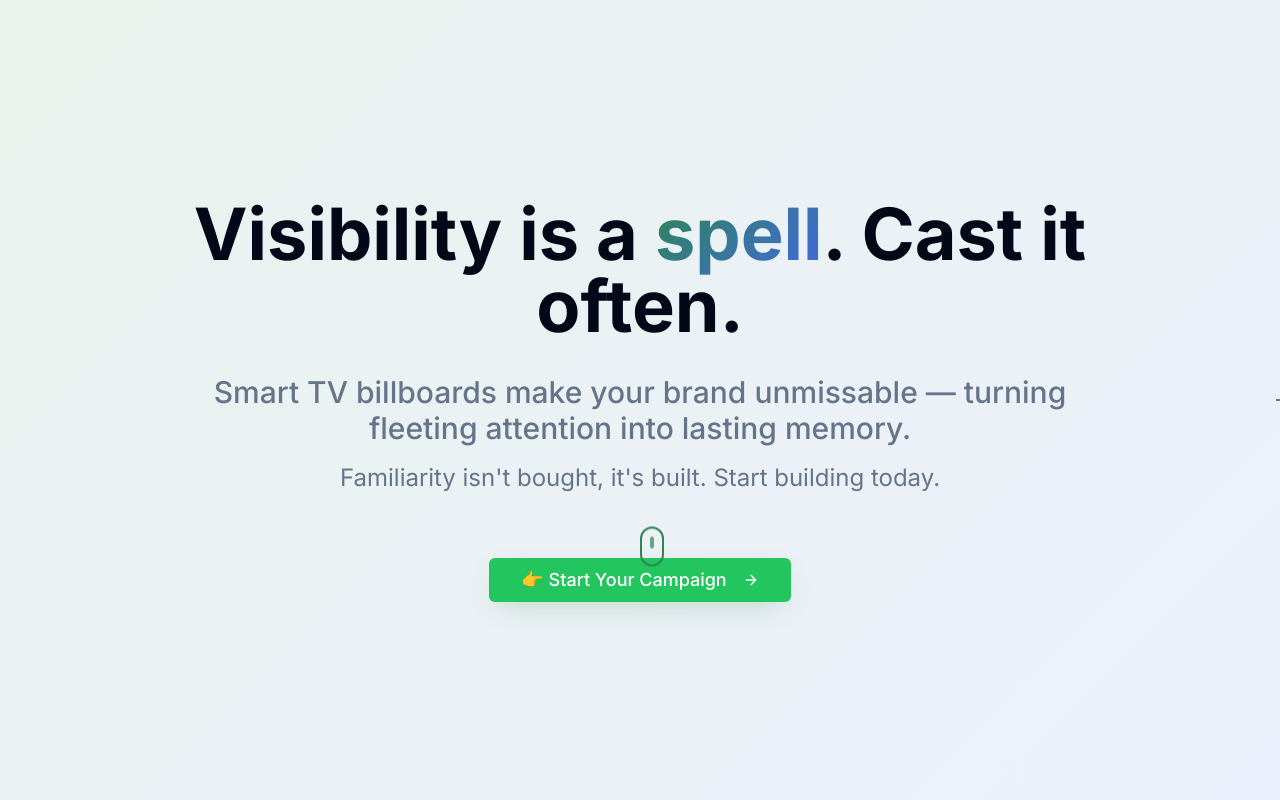
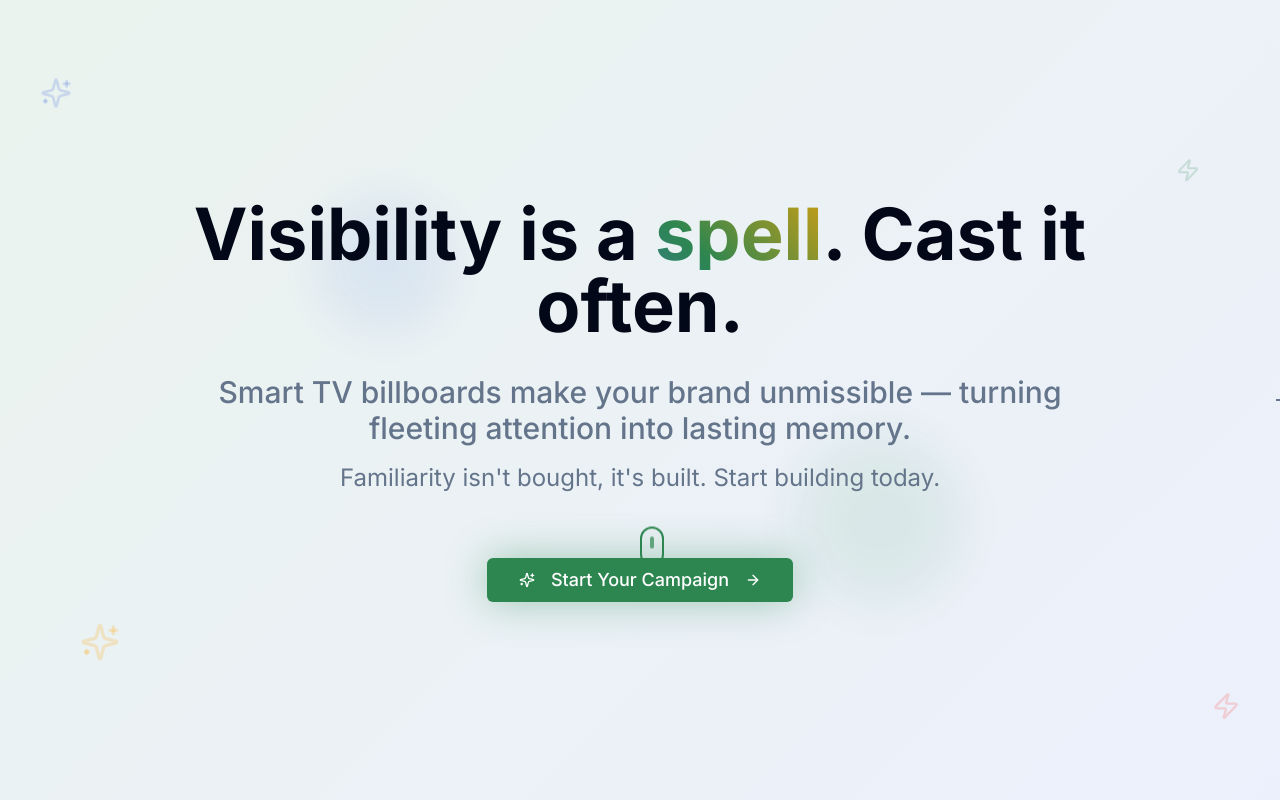
Before and after one commit to Stoksweet/space-time-signals, a React (Vite) app: page / in a window 1280 px wide. Shown: the top 800 px of the page. Built offline with nearby package versions, Linux system fonts and the light colour scheme.

Commit message:
Add animations to cover section

```diff
--- a/src/components/HeroSection.tsx
+++ b/src/components/HeroSection.tsx
@@ -1,24 +1,44 @@
 import { Button } from "@/components/ui/button";
-import { ArrowRight, MessageCircle } from "lucide-react";
+import { ArrowRight, Sparkles, Zap } from "lucide-react";
 
 export const HeroSection = () => {
   return (
     <section className="min-h-screen flex items-center justify-center bg-gradient-hero relative overflow-hidden">
+      {/* Animated Background Elements */}
+      <div className="absolute inset-0">
+        {/* Floating Spell Elements */}
+        <div className="absolute top-20 left-10 animate-float">
+          <Sparkles className="h-8 w-8 text-st-blue/20" />
+        </div>
+        <div className="absolute top-40 right-20 animate-float animation-delay-1000">
+          <Zap className="h-6 w-6 text-st-green/20" />
+        </div>
+        <div className="absolute bottom-32 left-20 animate-float animation-delay-2000">
+          <Sparkles className="h-10 w-10 text-st-yellow/20" />
+        </div>
+        <div className="absolute bottom-20 right-10 animate-float animation-delay-500">
+          <Zap className="h-7 w-7 text-st-red/20" />
+        </div>
+
+        {/* Gradient Orbs */}
+        <div className="absolute top-1/4 left-1/4 w-32 h-32 bg-st-blue/10 rounded-full blur-xl animate-glow-pulse"></div>
+        <div className="absolute bottom-1/4 right-1/4 w-40 h-40 bg-st-green/10 rounded-full blur-xl animate-glow-pulse animation-delay-1500"></div>
+      </div>
       <div className="container mx-auto px-6 text-center relative z-10">
         <div className="max-w-4xl mx-auto space-y-8">
           {/* Hook Headline */}
-          <h1 className="text-5xl md:text-7xl font-bold leading-tight">
+          <h1 className="text-5xl md:text-7xl font-bold leading-tight animate-fade-in">
             Visibility is a{" "}
-            <span className="text-transparent bg-gradient-brand bg-clip-text">
+            <span className="text-transparent bg-gradient-spell bg-clip-text animate-spell-cast bg-[length:200%_200%] inline-block">
               spell
             </span>
             . Cast it often.
           </h1>
 
           {/* Subheadline */}
-          <div className="space-y-4">
+          <div className="space-y-4 animate-fade-in-delayed">
             <p className="text-2xl md:text-3xl text-muted-foreground font-medium">
-              Smart TV billboards make your brand unmissable — turning fleeting attention into lasting memory.
+              Smart TV billboards make your brand unmissible — turning fleeting attention into lasting memory.
             </p>
             <p className="text-xl md:text-2xl text-muted-foreground">
               Familiarity isn't bought, it's built. Start building today.
@@ -26,19 +46,20 @@ export const HeroSection = () => {
           </div>
 
           {/* Primary CTA */}
-          <div className="pt-8">
+          <div className="pt-8 animate-scale-in animation-delay-600">
             <Button
               asChild
               size="lg"
-              className="text-lg px-8 py-4 bg-green-500 hover:bg-green-600 text-white shadow-brand transform hover:scale-105 transition-all duration-200"
+              className="text-lg px-8 py-4 bg-st-green hover:bg-st-green/90 text-white shadow-glow transform hover:scale-105 transition-all duration-300 hover:shadow-spell group"
             >
               <a
                 href="https://app.spacetimeadvertising.com"
                 target="_blank"
                 rel="noopener noreferrer"
               >
-                👉 Start Your Campaign
-                <ArrowRight className="ml-2 h-5 w-5" />
+                <Sparkles className="mr-2 h-5 w-5 group-hover:animate-spin" />
+                Start Your Campaign
+                <ArrowRight className="ml-2 h-5 w-5 group-hover:translate-x-1 transition-transform" />
               </a>
             </Button>
           </div>
--- a/src/index.css
+++ b/src/index.css
@@ -45,7 +45,10 @@
     /* Custom brand gradients */
     --gradient-brand: linear-gradient(135deg, hsl(var(--st-green)), hsl(var(--st-blue)));
     --gradient-hero: linear-gradient(135deg, hsl(var(--st-green) / 0.1), hsl(var(--st-blue) / 0.1));
+    --gradient-spell: linear-gradient(45deg, hsl(var(--st-blue)), hsl(var(--st-green)), hsl(var(--st-yellow)));
     --shadow-brand: 0 10px 30px -10px hsl(var(--st-green) / 0.3);
+    --shadow-glow: 0 0 40px hsl(var(--st-green) / 0.4);
+    --shadow-spell: 0 0 60px hsl(var(--st-blue) / 0.3);
 
     --sidebar-background: 0 0% 98%;
     --sidebar-foreground: 240 5.3% 26.1%;
@@ -106,3 +109,25 @@
     @apply bg-background text-foreground font-inter;
   }
 }
+
+@layer utilities {
+  .animation-delay-500 {
+    animation-delay: 0.5s;
+  }
+
+  .animation-delay-600 {
+    animation-delay: 0.6s;
+  }
+
+  .animation-delay-1000 {
+    animation-delay: 1s;
+  }
+
+  .animation-delay-1500 {
+    animation-delay: 1.5s;
+  }
+
+  .animation-delay-2000 {
+    animation-delay: 2s;
+  }
+}
--- a/tailwind.config.ts
+++ b/tailwind.config.ts
@@ -73,10 +73,13 @@ export default {
 			},
 			backgroundImage: {
 				'gradient-brand': 'var(--gradient-brand)',
-				'gradient-hero': 'var(--gradient-hero)'
+				'gradient-hero': 'var(--gradient-hero)',
+				'gradient-spell': 'var(--gradient-spell)'
 			},
 			boxShadow: {
-				'brand': 'var(--shadow-brand)'
+				'brand': 'var(--shadow-brand)',
+				'glow': 'var(--shadow-glow)',
+				'spell': 'var(--shadow-spell)'
 			},
 			borderRadius: {
 				lg: 'var(--radius)',
@@ -99,11 +102,66 @@ export default {
 					to: {
 						height: '0'
 					}
+				},
+				'fade-in': {
+					'0%': {
+						opacity: '0',
+						transform: 'translateY(20px)'
+					},
+					'100%': {
+						opacity: '1',
+						transform: 'translateY(0)'
+					}
+				},
+				'scale-in': {
+					'0%': {
+						transform: 'scale(0.95)',
+						opacity: '0'
+					},
+					'100%': {
+						transform: 'scale(1)',
+						opacity: '1'
+					}
+				},
+				'glow-pulse': {
+					'0%, 100%': {
+						opacity: '1',
+						transform: 'scale(1)'
+					},
+					'50%': {
+						opacity: '0.8',
+						transform: 'scale(1.05)'
+					}
+				},
+				'spell-cast': {
+					'0%': {
+						backgroundPosition: '0% 50%'
+					},
+					'50%': {
+						backgroundPosition: '100% 50%'
+					},
+					'100%': {
+						backgroundPosition: '0% 50%'
+					}
+				},
+				'float': {
+					'0%, 100%': {
+						transform: 'translateY(0px)'
+					},
+					'50%': {
+						transform: 'translateY(-10px)'
+					}
 				}
 			},
 			animation: {
 				'accordion-down': 'accordion-down 0.2s ease-out',
-				'accordion-up': 'accordion-up 0.2s ease-out'
+				'accordion-up': 'accordion-up 0.2s ease-out',
+				'fade-in': 'fade-in 0.8s ease-out',
+				'fade-in-delayed': 'fade-in 1s ease-out 0.3s both',
+				'scale-in': 'scale-in 0.6s ease-out',
+				'glow-pulse': 'glow-pulse 3s ease-in-out infinite',
+				'spell-cast': 'spell-cast 4s ease-in-out infinite',
+				'float': 'float 3s ease-in-out infinite'
 			}
 		}
 	},
```
